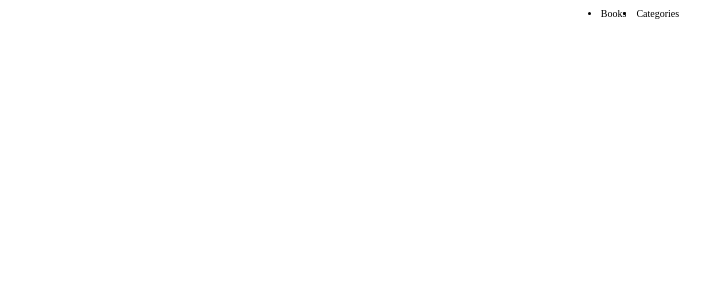
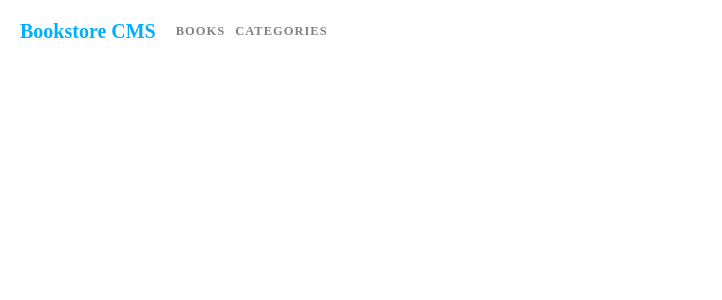
Before and after one commit to skyv26/reactify-bookstore, a React (Create React App) app: page / in a window 1280 px wide. Shown: the top 300 px of the page, without its empty margins (0-722 px from the left). Built offline with nearby package versions, Linux system fonts and the light colour scheme.

Commit message:
Update `Header` component

```diff
--- a/src/components/Header/Header.js
+++ b/src/components/Header/Header.js
@@ -1,16 +1,18 @@
 import React from 'react';
+import { NavLink } from 'react-router-dom';
 import style from './Header.module.css';
 
 const Header = () => (
   <>
     <header className={style.Header}>
+      <h1 className={style.Logo}>Bookstore CMS</h1>
       <nav className={style.Navigation}>
         <ul className={style.UnorderedList}>
           <li className={style.List}>
-            Books
+            <NavLink to="/" className={({ isActive }) => `${style.Link} ${(isActive ? 'active' : '')}`} end>Books</NavLink>
           </li>
           <li className={style.List}>
-            Categories
+            <NavLink to="/category" className={({ isActive }) => `${style.Link} ${(isActive ? 'active' : '')}`} end>Categories</NavLink>
           </li>
         </ul>
       </nav>
--- a/src/components/Header/Header.module.css
+++ b/src/components/Header/Header.module.css
@@ -1,9 +1,13 @@
 .Header {
   display: flex;
-  justify-content: center;
   align-items: center;
   width: 100%;
-  padding: 0.75rem 2rem;
+  padding: 2rem;
+  gap: 2rem;
+}
+
+.Logo {
+  color: rgb(0, 174, 255);
 }
 
 .UnorderedList {
@@ -11,4 +15,18 @@
   justify-content: center;
   align-items: center;
   gap: 1rem;
+  list-style: none;
 }
+
+.Link {
+  text-transform: uppercase;
+  font-weight: bold;
+  font-size: 1.25rem;
+  letter-spacing: 1px;
+  text-decoration: none;
+  color: rgba(0, 0, 0, 0.493);
+}
+
+.Active {
+  color: black;
+}
```
